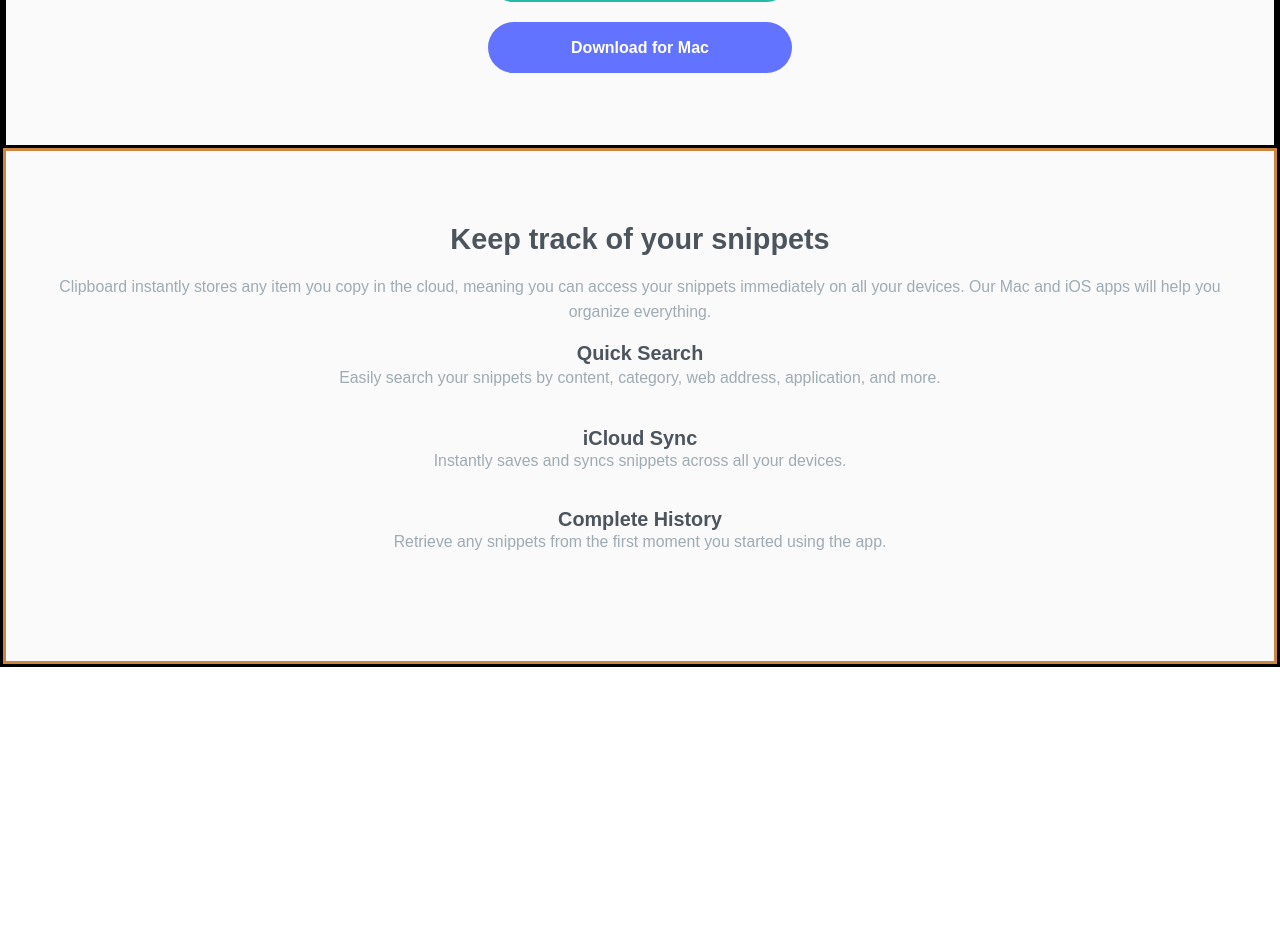
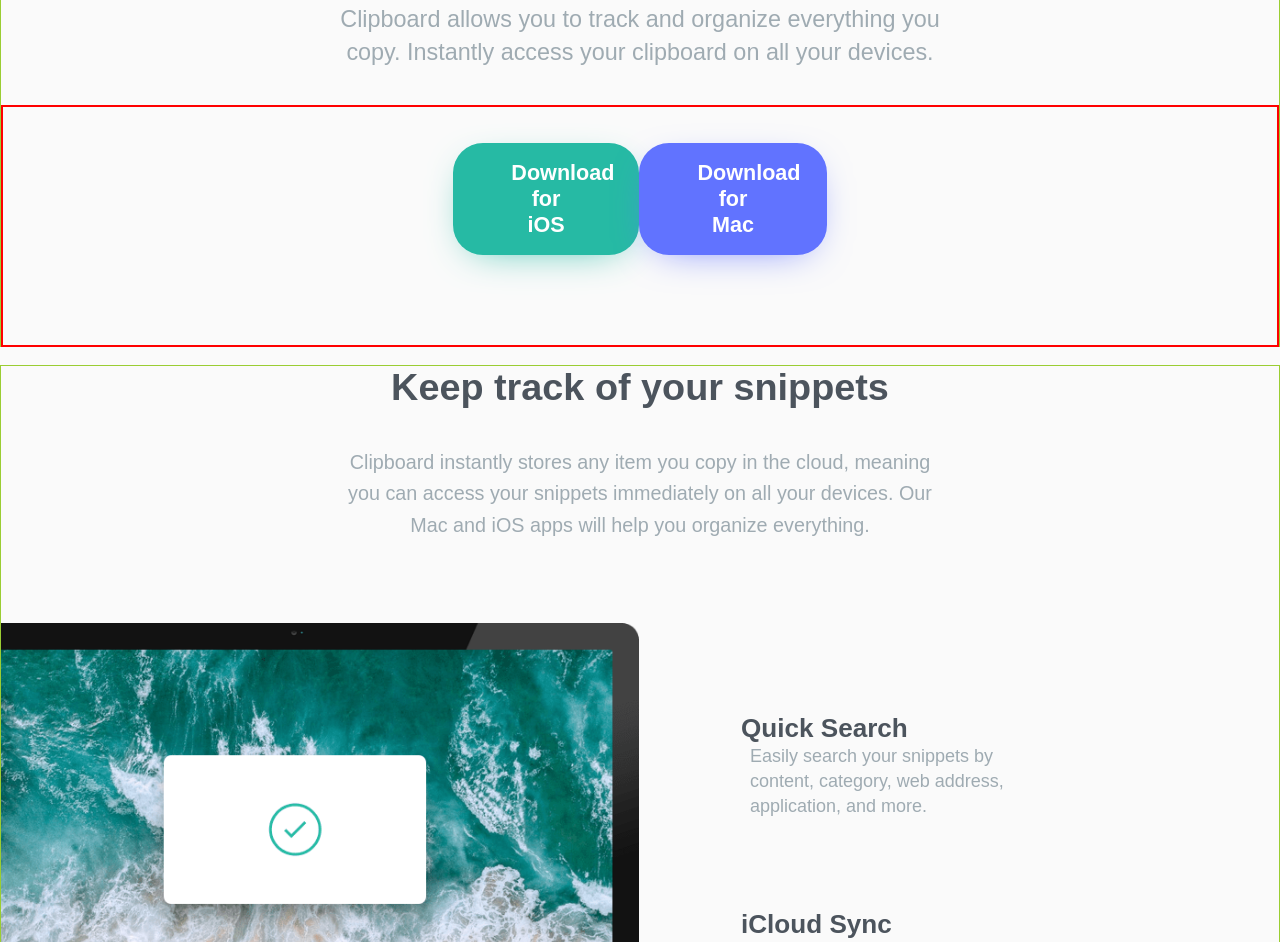
Before and after one commit to rlipac/clipBoardlandingPage, a plain HTML site: page index.html in a window 1280 px wide. Shown: the part 453-1395 px from the top of the page. Before the commit the page ends 1120 px from the top, so only its background shows below. Drawn offline with Linux system fonts and the light colour scheme; a web font is replaced by a local one.

Commit message:
cambios de vista desktop de las 2 primeras partes

```diff
--- a/index.html
+++ b/index.html
@@ -19,16 +19,16 @@
   <main class="main">
     <section class="landing ">
       <div class="landing__fondo">
-        <img class="landing__fondo__logo" src="./public/images/logo.svg" alt="">
+        <img class="landing__fondo__logo" src="./public/images/logo.svg" alt="logo">
       </div>
       <div class="wapper">
         <h1 class="title__h1">A history of everything you copy</h1>
-        <article class="article">
+        <article class="landing__article">
           <p class="copy__p_landing"> Clipboard allows you to track and organize everything you
             copy. Instantly access your clipboard on all your devices.
           </p>
         </article>
-        <div>
+        <div class="boton">
           <button class="boton__ios">Download for iOS</button>
           <button class="boton__mac">Download for Mac</button>
         </div>
@@ -47,30 +47,31 @@
           </p>
         </article>
         <div class="keep__items">
-          <div class="pc_desktop"></div>
-          <!-- <img class="keep__pc_mobile" src="./public/images/image-computer.png"  width="290" alt=""> -->
+          <div class="keep__items__pc">
+            <img class="keep__items__pc__image" src="./public/images/image-computer.png" alt="foto_pc">
+          </div>
+          <img class="keep__mobile" src="./public/images/image-computer.png"  width="280" alt="">
           <div class="keep__items__articles">
+
             <div class="keep__items__articles__item">
-              <artilcle class="article">
-
+              <artilcle class="keep__items__articles__item__text">
                 <h2 class="title__h3">Quick Search</h2>
-                <p class="copy__p_keep">
+                <p class=" copy__p_keep__2">
                   Easily search your snippets by content, category, web address, application, and more.
 
                 </p>
                </artilcle>
             </div>
             <div class="keep__items__articles__item">
-              <artilcle class="article">
+              <artilcle class="keep__items__articles__item__text">
                 <h2 class="title__h3">iCloud Sync</h2>
                 <p class="copy__p_keep__2">
-
                   Instantly saves and syncs snippets across all your devices.
                 </p>
               </artilcle>
             </div>
             <div class="keep__items__articles__item">
-              <artilcle class="article">
+              <artilcle class="keep__items__articles__item__text">
                 <h2 class="title__h3">Complete History</h2>
                 <p class="copy__p_keep__2">
                   Retrieve any snippets from the first moment you started using the app.
--- /dev/null
+++ b/src/sass/keep.scss
@@ -0,0 +1,75 @@
+.keep{
+  //border:solid peru 3px;
+  &__mobile{
+   // border:solid 2px blue;
+    display: block;
+    margin:auto;
+    padding:3em 0 2em 0;
+  }
+  padding: 4em 0;
+  &__items{
+//border:solid 2px red;
+
+    &__pc{
+      display: none;
+
+    }
+    &__articles{
+
+        &__item{
+          //border: solid 2px yellowgreen;
+          margin: 0em 0;
+          padding: 0 0 2em 0;
+        }
+
+    }
+  }
+
+}
+
+@media (min-width:500px){
+
+  .keep{
+   // border:solid green 8px;
+   padding: 1em 0;
+    display: block;
+    margin: auto;
+    &__mobile{
+      display: none;
+    }
+    &__items{
+     // border: solid blueviolet 10px;
+      padding: 0px;
+      min-width: 100vw;
+      display: flex;
+      justify-content:space-betwen;
+
+
+      &__pc{
+
+        width: 55%;
+        display: inline-block;
+        &__image{
+          position: relative;
+          left: -2.9em;
+          width: 98%;
+          height: auto;
+        }
+
+      }
+      &__articles{
+       // border:solid blue 1px;
+        width: 45%;
+        &__item{
+          //border:solid 7px red;
+          margin: 5em 0;
+          padding: 0 0 0 2em;
+          width: 60%;
+
+        }
+
+      }
+    }
+
+  }
+}
--- a/src/sass/components/landing.scss
+++ b/src/sass/landing.scss
@@ -1,50 +1,68 @@
 
 .landing{
-  display: none;
-  border:solid blue 4px;
+//display: none;
+//border:solid blue 4px;
   max-height: 100vh;
   max-width: 100vw;
   padding-bottom: 4em;
-  //background-color: #fafafa;
- //  &__article{
- //      margin: 1em 0;
- //  }
- //  display:none;
+     &__fondo{
+        background:url("../../public/images/bg-header-mobile.png")center no-repeat;
+        background-size:399px;
+        box-shadow: 0px -20px 20px inset #fafafa;
 
-     &__fondo{
-       background:url('../../public/images/bg-header-mobile.png')no-repeat;
-       // border: black 3px solid;
+        //border: black 7px solid;
            &__logo{
-             // border:solid green 3px;
+             //border:solid green 3px;
              width: 14vh;
              display:block;
              margin:auto;
              padding:6.6em 0 3em 0;
              }
    }
+   &__article{
+    //clase unica de los articles
+    margin: 1em 0;
+   // border:solid 2px red;
+  }
 
 
  }
 
 
- @media (min-width:760px){
+ @media (min-width:400px){
   .landing{
     display:block;
-    border:solid 3px black;
     &__fondo{
       background:url('../../public/images/bg-header-Desktop.png')no-repeat;
       background-size:cover;
+      box-shadow: 0px -100px 100px inset #fafafa;
       // border: black 3px solid;
           &__logo{
             // border:solid green 3px;
-            width: 14vh;
+            width: 18vh;
             display:block;
             margin:auto;
-            padding:6.6em 0 3em 0;
+            padding:9em 0 4em 0;
             }
-  }
+     }
+     &__article{
+      //clase unica de los articles
+      width: 51vw;
+      display: block;
+      margin: auto;
+      margin-top: 1em;
+      margin-bottom: 2em;
+      //border:solid 2px blue;
+    }
 
   }
+}
+.boton{
+ // border: blue solid 3px;
+  padding: 2em 25em 5em 25em;
+  display: flex;
+  justify-content: space-between;
+
 }
 
 //  // primer imagen de fondo center: pára centrar, no-repeeat.: para no repetir y bottom:para que empiece desde abajo , seunda imagen de fondo de tras
--- a/src/sass/styles.scss
+++ b/src/sass/style.scss
@@ -35,18 +35,19 @@ The designs were created to the following widths:
  margin: 0px;
  padding: 0px;
  box-sizing: border-box;
+ overflow-x: hidden;
 }
 
-@import './components/landing.scss';
-@import './components/keep.scss';
+@import './landing.scss';
+@import './keep.scss';
 .main{
- border:solid red 2px;
+// border:solid red 2px;
  max-width: 100vw;
  background-color:#fafafa;
 }
 
 .wapper{
-// border:solid 1px yellowgreen;
+ border:solid 1px yellowgreen;
  margin: 0 1.6em;
 }
 
@@ -74,11 +75,13 @@ The designs were created to the following widths:
  border: none;
 }
 .boton{
+  border:solid 2px red;;
   &__ios{
      @include boton;
      background-color: var(--StronCyan);
      margin-bottom: 1.2em;
      margin-top: 2.4em;
+   //  box-shadow: -0.1px 10px 40px -19px  var(--StronCyan);
   }
   &__mac{
     @include boton;
@@ -86,28 +89,29 @@ The designs were created to the following widths:
      padding:1em 5.2em;
      font-size: .89em;
      margin-top: 1.2em;
+    // box-shadow: -0.1px 10px 40px -19px  var(--LightBlue);
   }
 }
 .title {
   &__h1{
+
     @include title;
     font-size: 1.65em;
   }
   &__h2{
     @include title;
+    margin-bottom: 1em;
     font-size: 1.6em;;
   }
   &__h3{
     @include title;
     font-size: 1.1em;
-   // border:solid 2px red;
+
 
   }
 
 }
-.article{
-  margin: 1em 0;
-}
+
 
 .copy{
   &__p_landing{
@@ -129,8 +133,87 @@ The designs were created to the following widths:
   }
 
 
-@media (min-width:760px){
+@media (min-width: 400px){
   .main{
-    border:solid 3px black;
+    display: block;
+    margin: auto;
+    min-width: 100vw;
+    max-width: 100vw;
+   // border:solid 3px black;
   }
+  .wapper{
+    margin:0em 0em;
+    padding: 0em 0em;
+  }
+  .article{
+    width: 48vw;
+    display: block;
+    margin: auto;
+    margin-top: 1em;
+    margin-bottom: 4.5em;
+  }
+  .title {
+    &__h1{
+      @include title;
+      font-size: 2.8em;
+    }
+    &__h2{
+      @include title;
+      font-size: 2.1em;
+    }
+    &__h3{
+      @include title;
+      text-align: left;
+      font-size: 1.45em;
+     // border:solid 2px red;
+
+    }
+
+  }
+  .copy{
+    &__p_landing{
+      @include copy;
+      font-size: 1.3em;
+    }
+    &__p_keep{
+      @include copy;
+      font-size: 1.1em;
+      font-weight: 300;
+      line-height: 1.6em;
+      &__2{
+        @include copy;
+        text-align: left;
+        font-size: 1em;
+        padding:0 .5em;
+       // border:solid 2px blue;
+      }
+      //border:solid yellowgreen 2px;
+      }
+    }
+
+     .boton{
+       &__ios{
+          @include boton;
+          padding:.8em 2.7em;
+          font-size: 1.2em;
+          background-color: var(--StronCyan);
+          box-shadow: -0.1px 10px 40px -19px  var(--StronCyan);
+
+
+
+       }
+       &__mac{
+         @include boton;
+         padding:.8em 2.7em;
+         font-size: 1.2em;
+          background-color: var(--LightBlue);
+          box-shadow: -0.1px 10px 40px -19px  var(--LightBlue);
+
+         // border: solid yellowgreen 2px
+
+
+       }
+     }
+
+
 }
--- a/src/sass/components/keep.scss
+++ b/sss/sass/components/keep.scss
@@ -19,6 +19,11 @@
         }
 
     }
+    &__desktop{
+      border:solid red 2px;
+      background:url('../../')right no-repeat;
+      background-size:  400px;
+    }
   }
 
 }
```
Also changed, not shown: public/css/style.css, public/lal.txt (added), 3 other files.
